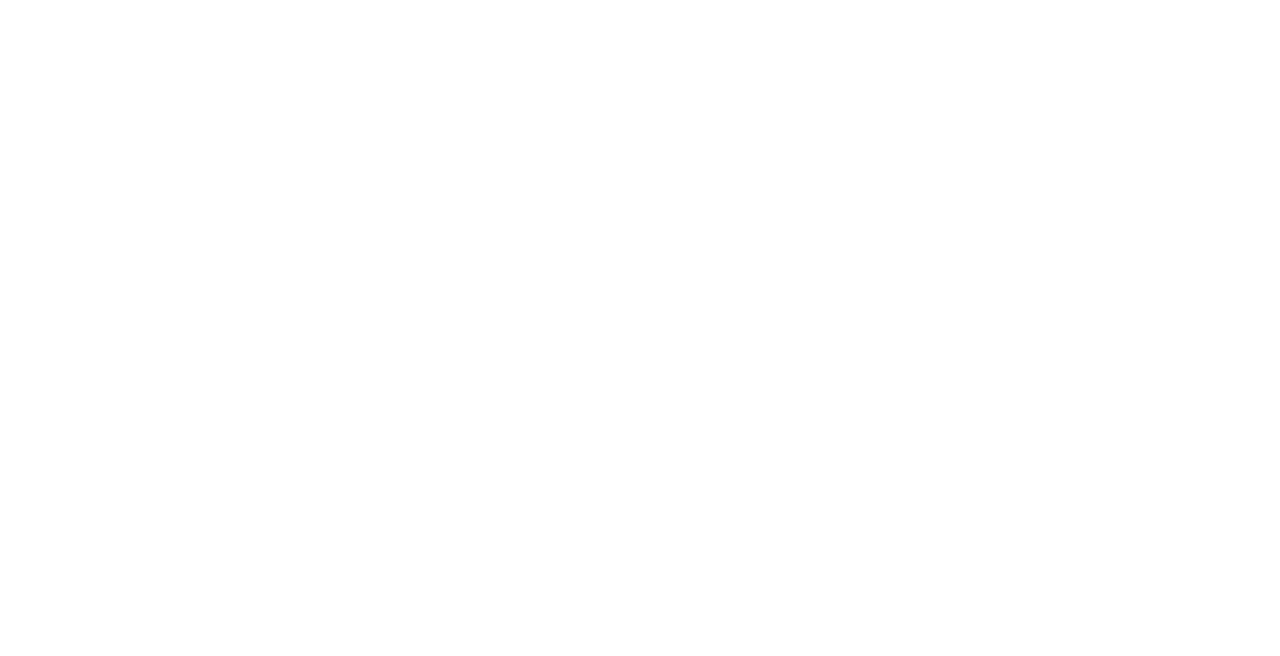
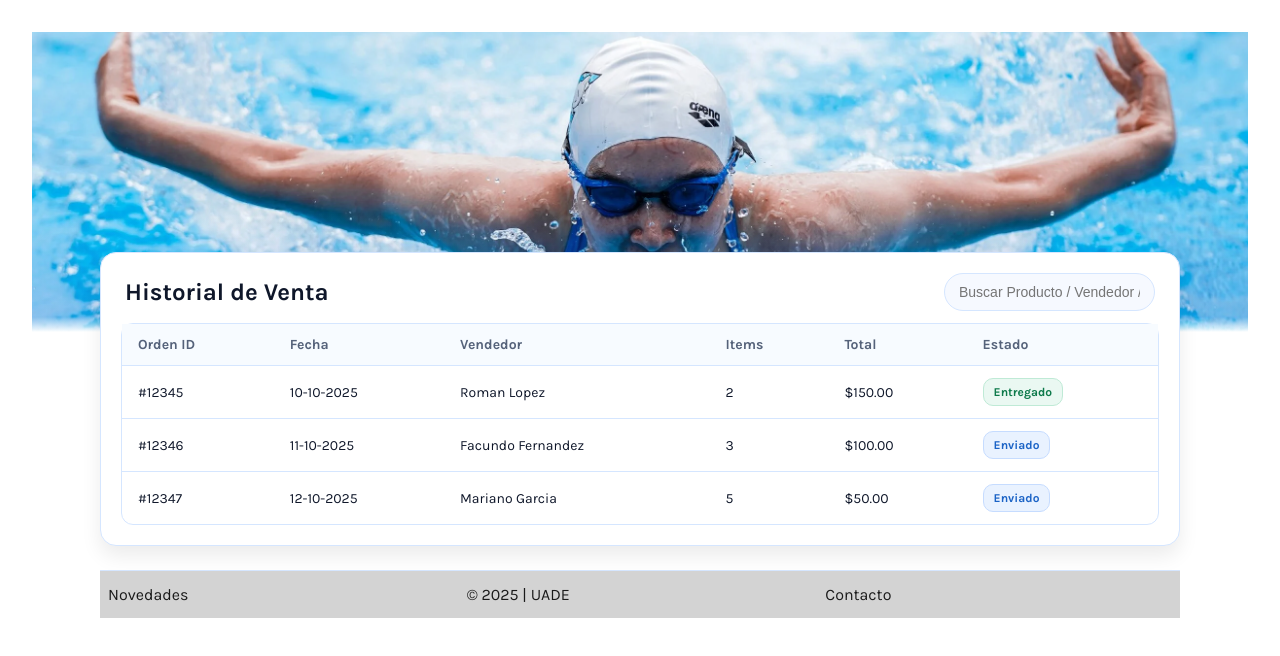
Before and after one commit to RebecchiMariano/Front-Web-Api-UADE, a React (Vite) app: page /historial in a window 1280 px wide. Before the commit this address had no page. Shown: the top 656 px of the page. Built offline with nearby package versions, Linux system fonts and the light colour scheme.

Commit message:
Agregado historial de ventas (página + estilos)

```diff
--- a/src/main.jsx
+++ b/src/main.jsx
@@ -9,7 +9,7 @@
 import Login from './pages/Login/Login.jsx'
 import Checkout from './pages/DatosTarjeta/Checkout.jsx'
 import Productos from './pages/Productos/Productos.jsx'
-
+import HistorialVentas from './pages/Historial/HistorialVentas.jsx' // ✅ nueva página
 
 createRoot(document.getElementById('root')).render(
   <StrictMode>
@@ -17,9 +17,10 @@
       <Routes>
         <Route path="/" element={<Home />} />
         <Route path="/about-us" element={<AboutUs />} />
-        <Route path='/login' element={<Login />} />
-        <Route path='/checkout' element={ <Checkout />} />
-        <Route path='/productos' element={ <Productos />} />
+        <Route path="/login" element={<Login />} />
+        <Route path="/checkout" element={<Checkout />} />
+        <Route path="/productos" element={<Productos />} />
+        <Route path="/historial" element={<HistorialVentas />} /> {/* ✅ nueva ruta */}
       </Routes>
     </BrowserRouter>
   </StrictMode>
--- /dev/null
+++ b/src/pages/Historial/HistorialVentas.jsx
@@ -0,0 +1,94 @@
+import React, { useMemo, useState } from "react";
+import "../../styles/Historial/Historial.css";
+
+const DATA = [
+  { id: "#12345", fecha: "10-10-2025", vendedor: "Roman Lopez",    items: 2, total: 150.0, estado: "Entregado" },
+  { id: "#12346", fecha: "11-10-2025", vendedor: "Facundo Fernandez", items: 3, total: 100.0, estado: "Enviado"   },
+  { id: "#12347", fecha: "12-10-2025", vendedor: "Mariano Garcia",  items: 5, total: 50.0,  estado: "Enviado"   },
+];
+
+export default function HistorialVentas() {
+  const [q, setQ] = useState("");
+
+  const rows = useMemo(() => {
+    if (!q.trim()) return DATA;
+    const t = q.toLowerCase();
+    return DATA.filter(r =>
+      r.id.toLowerCase().includes(t) ||
+      r.vendedor.toLowerCase().includes(t) ||
+      r.estado.toLowerCase().includes(t)
+    );
+  }, [q]);
+
+  return (
+    <main className="historial">
+      {/* Banner/fondo */}
+      <section className="historial__hero" aria-label="piletas banner" />
+
+      {/* Card principal */}
+      <section className="historial__card">
+        <div className="historial__card__header">
+          <h1>Historial de Venta</h1>
+
+          <div className="search">
+            <input
+              value={q}
+              onChange={(e) => setQ(e.target.value)}
+              placeholder="Buscar Producto / Vendedor / Estado"
+              aria-label="Buscar en historial"
+            />
+          </div>
+        </div>
+
+        <div className="table-wrap" role="region" aria-label="Tabla de historial">
+          <table className="history">
+            <thead>
+              <tr>
+                <th>Orden ID</th>
+                <th>Fecha</th>
+                <th>Vendedor</th>
+                <th>Items</th>
+                <th>Total</th>
+                <th>Estado</th>
+              </tr>
+            </thead>
+            <tbody>
+              {rows.map((r) => (
+                <tr key={r.id}>
+                  <td>{r.id}</td>
+                  <td>{r.fecha}</td>
+                  <td>{r.vendedor}</td>
+                  <td>{r.items}</td>
+                  <td>${r.total.toFixed(2)}</td>
+                  <td>
+                    <span
+                      className={
+                        "badge " +
+                        (r.estado === "Entregado" ? "success" :
+                         r.estado === "Enviado"   ? "info"    : "warn")
+                      }
+                    >
+                      {r.estado}
+                    </span>
+                  </td>
+                </tr>
+              ))}
+              {rows.length === 0 && (
+                <tr>
+                  <td colSpan="6" className="empty">Sin resultados</td>
+                </tr>
+              )}
+            </tbody>
+          </table>
+        </div>
+      </section>
+
+      {/* Footer minimal (puedes reemplazar por tu Footer real) */}
+      <footer className="historial__footer">
+        <div>Novedades</div>
+        <div>© 2025 | UADE</div>
+        <div>Contacto</div>
+      </footer>
+    </main>
+  );
+}
--- /dev/null
+++ b/src/styles/Historial/Historial.css
@@ -0,0 +1,127 @@
+@import url('../../styles/Layout.css');
+
+
+:root {
+  --card-bg:#f7fbff;
+  --stroke:#d5e6ff;
+  --shadow:0 0.625rem 1.25rem rgba(0,0,0,.08);
+  --text:#0f172a;
+  --muted:#55627a;
+  --accent:#1f6feb;
+  --ok:#39b77d; --info:#6aa7ff; --warn:#f7b731;
+  --radius:1rem;
+  --maxw:67.5rem; /* 1080px */
+}
+
+/* mobile first */
+.historial { color:var(--text); background:#fff; min-height:100vh; }
+.historial__hero {
+  width:100%; height:11.5rem; /* más compacto en mobile */
+  background:
+    linear-gradient(180deg, rgba(255,255,255,0) 60%, rgba(41,111,212,.20) 95%, #fff 100%),
+    url('/Home/swimmer-banner.webp') center/cover no-repeat;
+}
+
+.historial__card {
+  max-width:100%;
+  margin:-3.5rem auto 1rem;
+  padding:1rem;
+  background:#fff; border:1px solid var(--stroke);
+  border-radius:var(--radius); box-shadow:var(--shadow);
+}
+
+.historial__card__header {
+  display:flex;
+  flex-direction:column;
+  gap:.75rem;
+  align-items:stretch;
+  justify-content:flex-start;
+  padding:0 .25rem .75rem;
+}
+.historial__card__header h1 { margin:0; font:800 1.25rem/1.2; }
+
+.search { position:relative; }
+.search input {
+  width:100%;
+  padding:.625rem .875rem;
+  font-size:.875rem;
+  border:1px solid var(--stroke);
+  border-radius:1.5rem;
+  outline:0;
+  background:#f6f9ff;
+}
+.search input:focus { border-color:var(--accent); box-shadow:0 0 0 .1875rem rgba(31,111,235,.15); }
+
+/* Tabla: mobile-friendly (scroll horizontal) */
+.table-wrap { overflow:auto; }
+.history {
+  width:100%;
+  min-width:36rem; /* fuerza scroll si es muy angosta */
+  border-collapse:separate;
+  border-spacing:0;
+  background:#fff;
+  border:1px solid var(--stroke);
+  border-radius:.75rem;
+}
+.history th, .history td {
+  text-align:left;
+  padding:.625rem .875rem;
+  border-bottom:1px solid var(--stroke);
+  font-size:.875rem;
+  white-space:nowrap;
+}
+.history thead th {
+  color:var(--muted);
+  font-weight:700;
+  background:var(--card-bg); }
+.history tbody tr:last-child td {
+  border-bottom:none; }
+.empty {
+  text-align:center;
+  color:var(--muted);
+  padding:1rem; }
+
+.badge {
+  display:inline-block;
+  padding:.375rem .625rem;
+  border-radius:.625rem;
+  font-weight:700;
+  font-size:.75rem;
+  background:#eef2ff;
+  border:1px solid var(--stroke);
+}
+.badge.success{ background:#eaf8f2; color:#0e7a4b; border-color:#bfead6; }
+.badge.info   { background:#e9f2ff; color:#1b63c6; border-color:#c6dcff; }
+.badge.warn   { background:#fff7e6; color:#9a6a00; border-color:#ffe2a8; }
+
+.historial__footer {
+  max-width:100%;
+  margin:0 auto 1rem;
+  display:grid;
+  grid-template-columns:1fr;
+  gap:.75rem;
+  padding:.875rem .5rem;
+  color:#1a1a1a;
+  border-top:1px solid var(--stroke);
+  text-align:center;
+}
+
+/* ========== supera ≥ 768px ========== */
+@media (min-width:48rem) {
+  .historial__hero { height:15rem; }
+  .historial__card  { max-width:min(var(--maxw), 92%); margin:-4.5rem auto 1.25rem; padding:1.25rem; }
+  .historial__card__header { flex-direction:row; align-items:center; justify-content:space-between; }
+  .historial__card__header h1 { font-size:1.5rem; }
+  .historial__footer { max-width:min(var(--maxw), 92%); grid-template-columns:1fr 1fr 1fr; text-align:initial; }
+}
+
+/* ========== supera ≥ 900px ========== */
+@media (min-width:56.25rem) {
+  .historial__hero { height:18.75rem; }
+}
+
+/* ========== supera ≥ 1024px ========== */
+@media (min-width:64rem) {
+  .historial__card  { margin:-5rem auto 1.5rem; }
+  .history th, .history td { padding:.75rem 1rem; font-size:.875rem; }
+}
```
